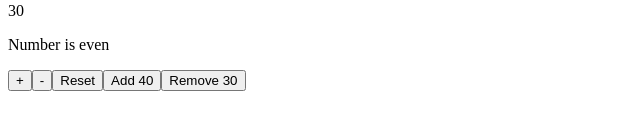
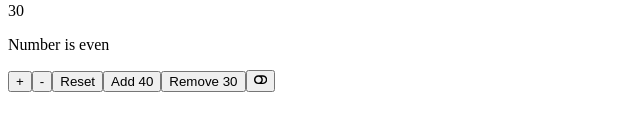
Before and after one commit to bonniemo/Custom-Hooks, a React (Vite) app: page / in a window 1280 px wide. Shown: the part 416-546 px from the top of the page, without its empty margins (0-640 px from the left). Built offline with nearby package versions, Linux system fonts and the light colour scheme.

Commit message:
UseToggle

```diff
--- a/package.json
+++ b/package.json
@@ -11,7 +11,8 @@
   },
   "dependencies": {
     "react": "^18.2.0",
-    "react-dom": "^18.2.0"
+    "react-dom": "^18.2.0",
+    "react-icons": "^5.1.0"
   },
   "devDependencies": {
     "@types/react": "^18.2.56",
--- a/src/App.tsx
+++ b/src/App.tsx
@@ -1,4 +1,5 @@
 import Counter from "./Components/Counter"
+import ToggleBtn from "./Components/ToggleBtn"
 
 
 const App = () => {
@@ -7,6 +8,7 @@ const App = () => {
     <Counter initialCount={5} minValue={-7} maxValue={58} stepUp={20} stepDown={11}/>
     <Counter initialCount={0} minValue={-10} maxValue={20} stepUp={3} stepDown={2}/>
     <Counter initialCount={30} minValue={0} maxValue={100} stepUp={40} stepDown={30}/>
+    <ToggleBtn/>
     </>
   )
 }
--- /dev/null
+++ b/src/Components/ToggleBtn.tsx
@@ -0,0 +1,15 @@
+import { UseToggle } from "../Hooks/UseToggle"
+import { FaToggleOff } from "react-icons/fa";
+import { FaToggleOn } from "react-icons/fa";
+
+
+const ToggleBtn = () => {
+    const {toggle, toggleState} = UseToggle()
+  return (
+    <>
+        <button onClick={toggleState}>{toggle ? <FaToggleOn/> : <FaToggleOff/>}</button>
+    </>
+  )
+}
+
+export default ToggleBtn
--- /dev/null
+++ b/src/Hooks/UseToggle.ts
@@ -0,0 +1,8 @@
+import { useState } from "react"
+
+export const UseToggle = ()=> {
+    const [toggle, setToggle] = useState(false);
+    const toggleState = () => setToggle(toggle => !toggle)
+
+    return {toggle, toggleState}
+}
```
Also changed, not shown: 1 other file (tests, documents, lock files or other folders).
